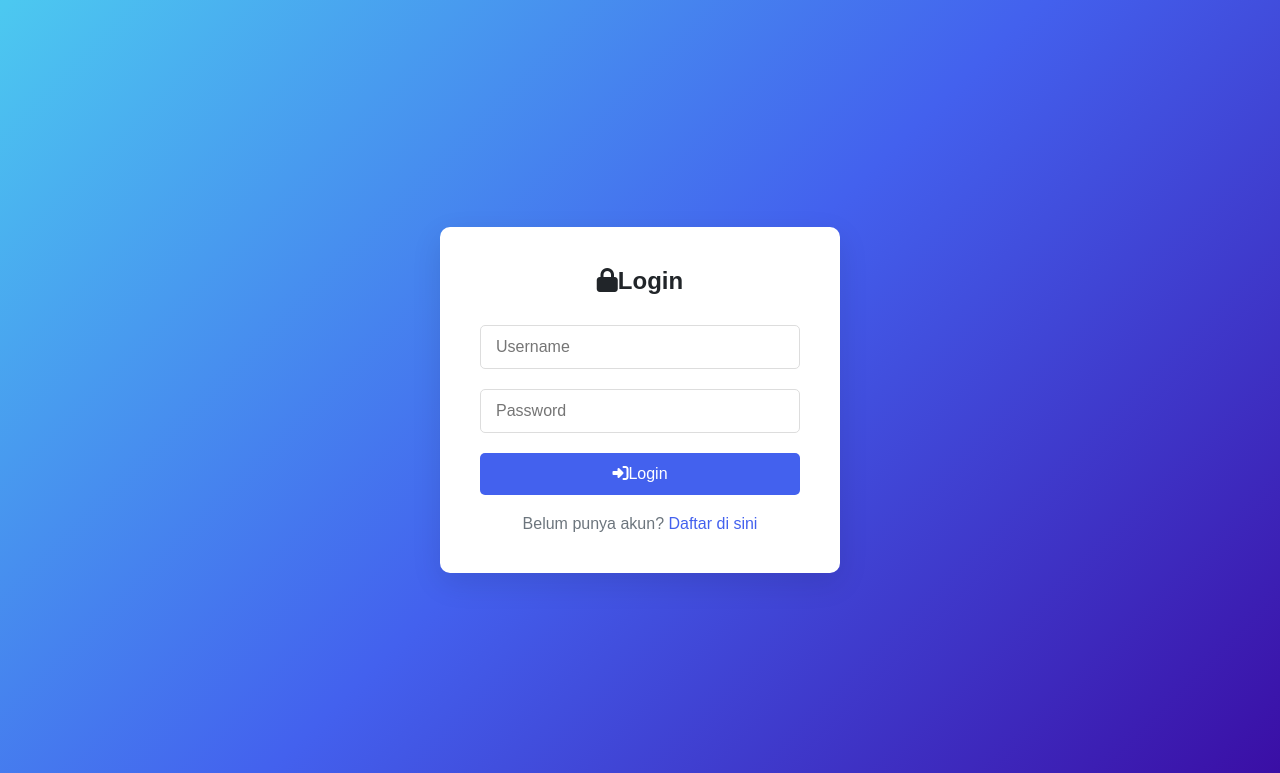
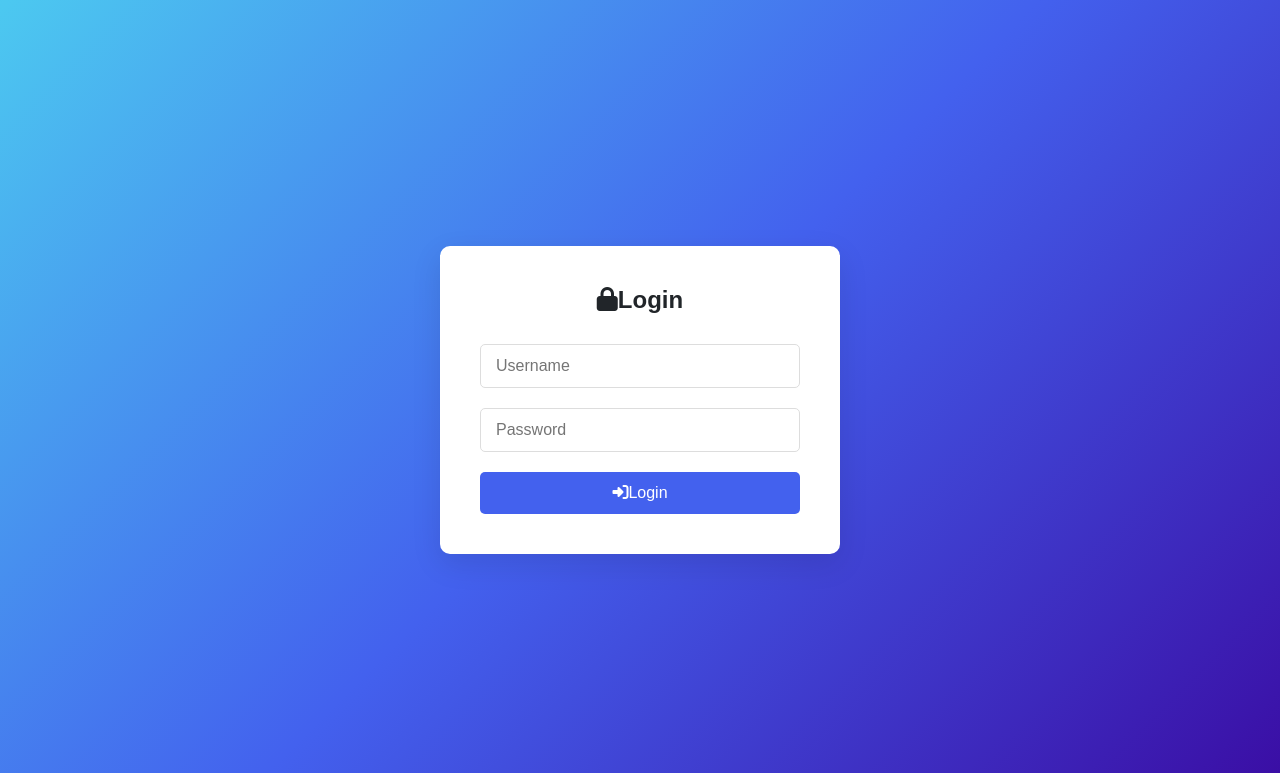
Before and after one commit to dikyfdlh/KeuanganApp, a Flask app: page /login in a window 1280 px wide. Shown: the top 773 px of the page. Run offline with Flask 3, Linux system fonts and the light colour scheme.

Commit message:
Update: Erase Register

```diff
--- a/app/templates/login.html
+++ b/app/templates/login.html
@@ -35,7 +35,7 @@
                 <i class="fas fa-sign-in-alt me-2"></i>Login
             </button>
         </form>
-        <p>Belum punya akun? <a href="{{ url_for('main.register') }}">Daftar di sini</a></p>
+        <!-- <p>Belum punya akun? <a href="{{ url_for('main.register') }}">Daftar di sini</a></p> -->
     </div>
 </body>
 </html>
```
